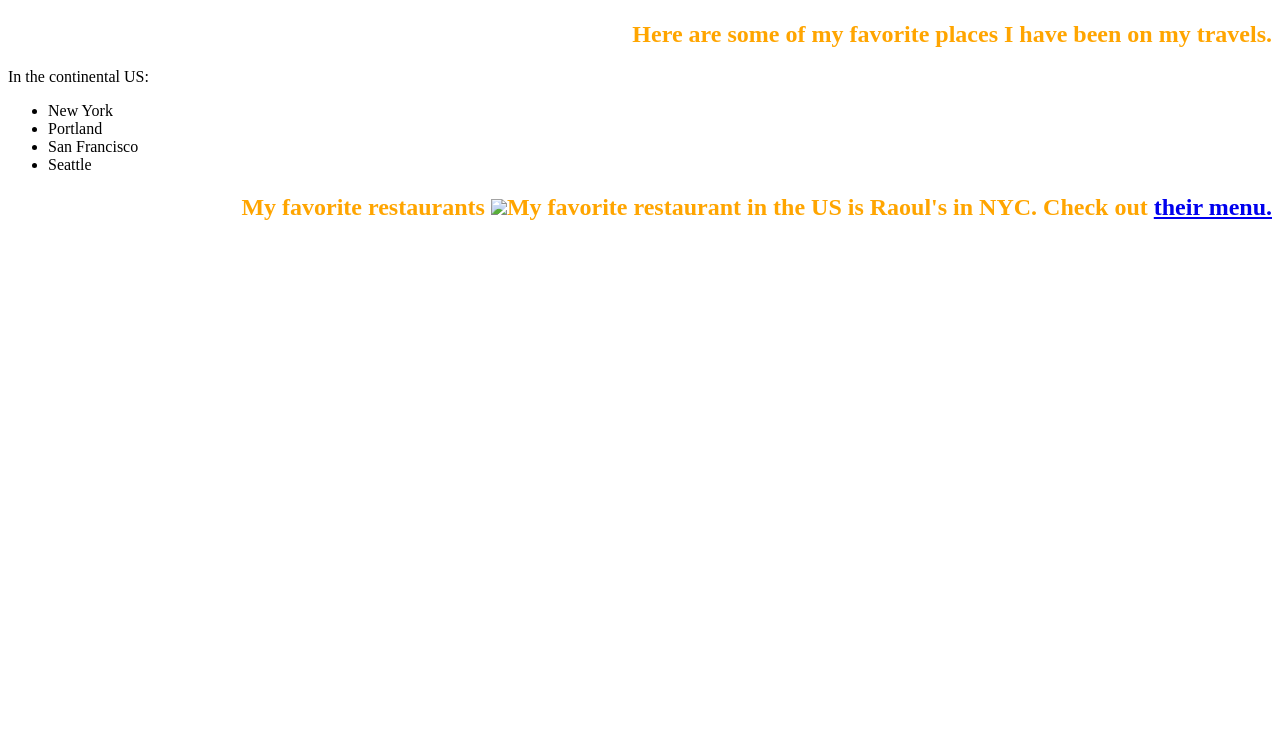
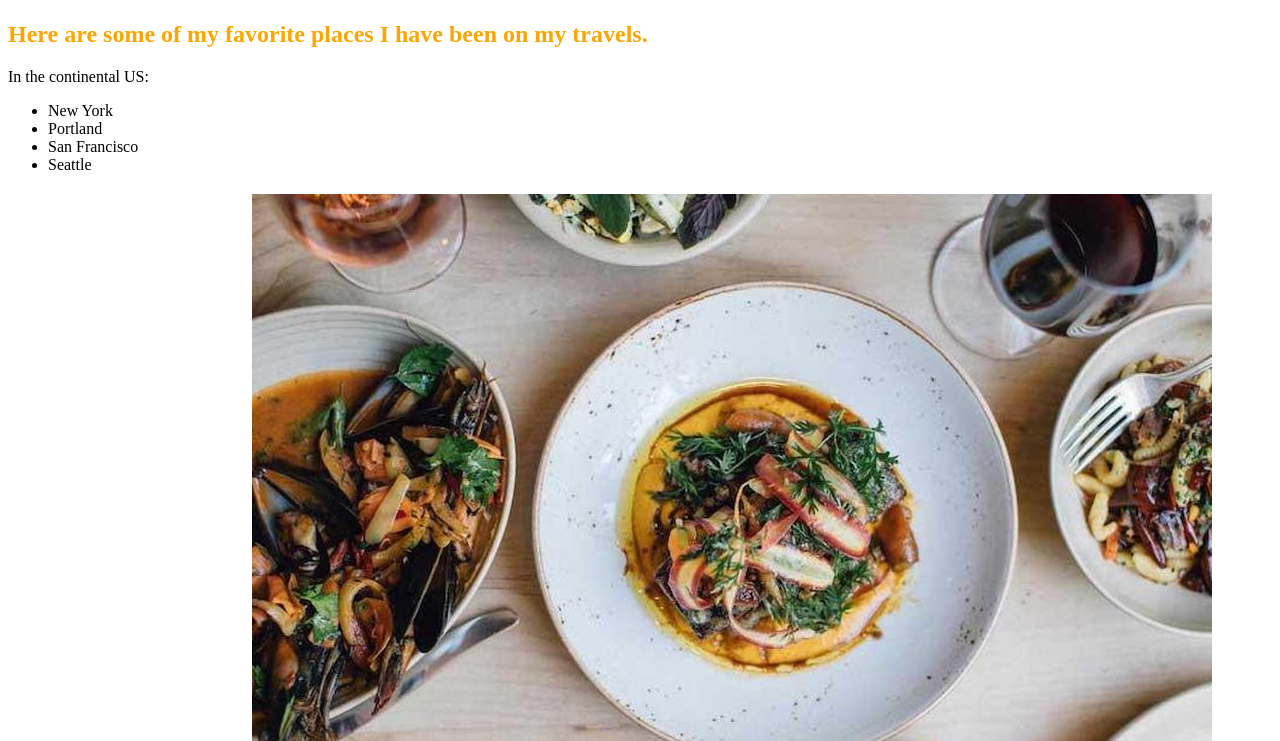
Before and after one commit to kristinaht/my-first-webpage, a plain HTML site: page favorite-places.html in a window 1280 px wide. Shown: the part 59-800 px from the top of the page. Drawn offline with Linux system fonts and the light colour scheme.

Commit message:
Add stylesheet updates

```diff
--- a/css/styles.css
+++ b/css/styles.css
@@ -6,7 +6,7 @@ h1 {
 h2  {
   font-style: bold;
   color: orange;
-  text-align: right;
+  text-align: left;
 }
 p {
   font-weight: lighter;
--- a/favorite-places.html
+++ b/favorite-places.html
@@ -14,7 +14,7 @@
                 <li>San Francisco</li>
                 <li>Seattle</li>
             </ul>
-        <h2>My favorite restaurants <img src="</h2>
+        <h2>My favorite restaurants<img src="dinner.jpg" alt="a photo of some food."></h2>
 
         <p>My favorite restaurant in the US is Raoul's in NYC. Check out <a href="http://www.raouls.com/">their menu.</a></p>
 
```
